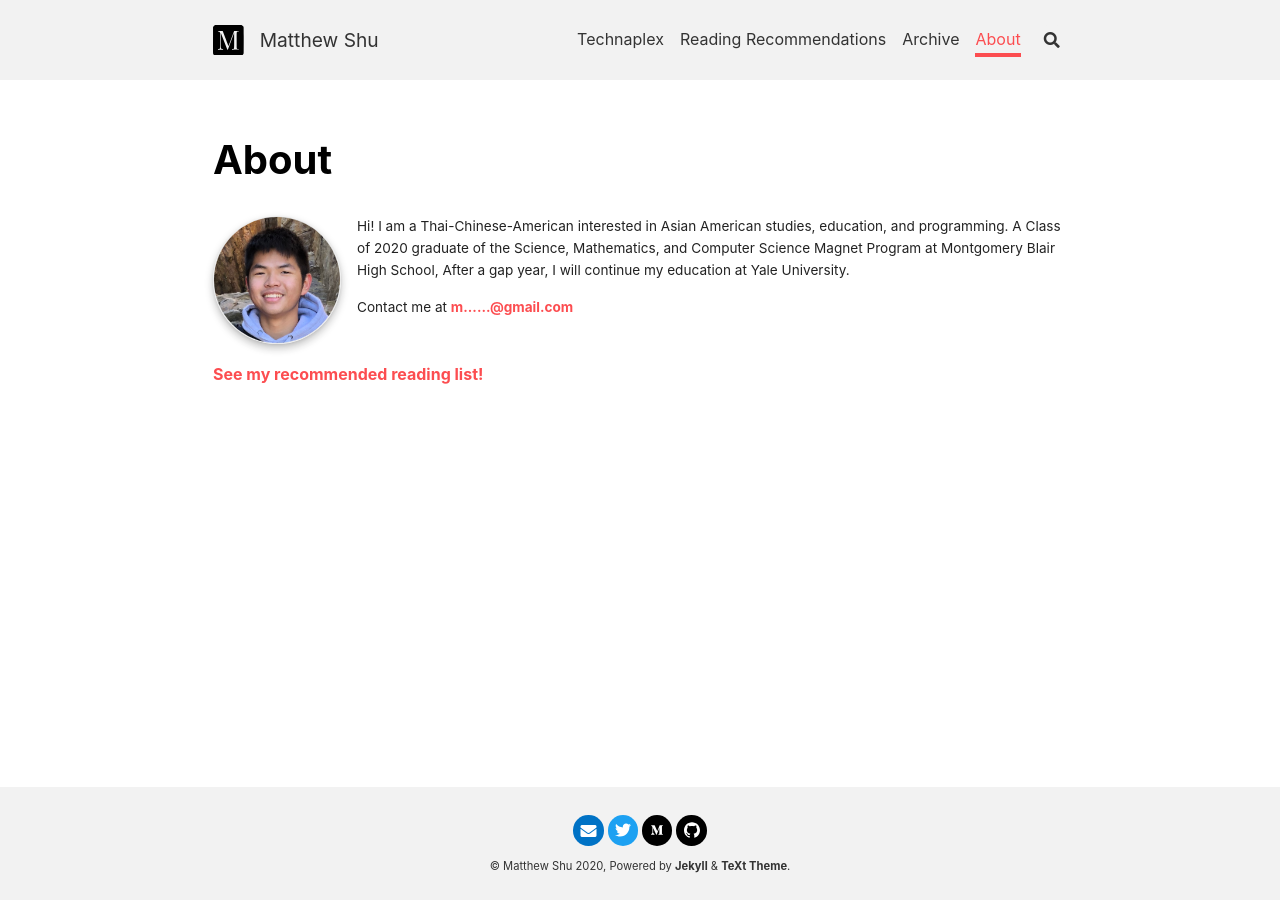
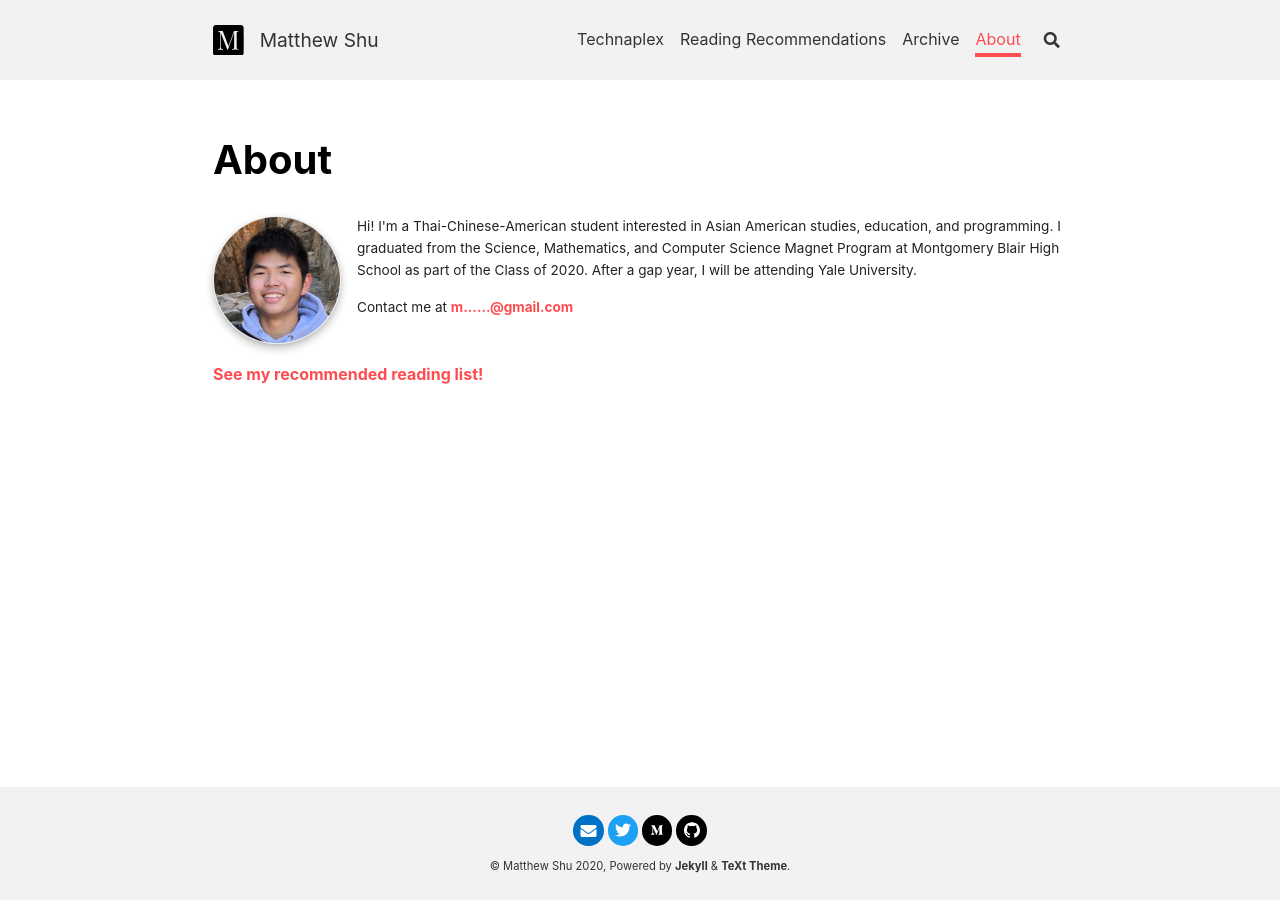
Before and after one commit to Nonameentered/nonameentered.github.io, a Jekyll site: the page built from about.md, in a window 1280 px wide. Built offline with Jekyll 4.4.1, drawn with Linux system fonts in a browser that asks for light colours; nearby versions of some CDN libraries.

Commit message:
Fix typos and rephrase about page

```diff
--- a/about.md
+++ b/about.md
@@ -30,9 +30,9 @@ titles:
   </div>
   <div class="item__content">
     <div class="item__description">
-        <p>Hi! I am a Thai-Chinese-American interested in Asian American studies, education, and programming.
-  A Class of 2020 graduate of the Science, Mathematics, and Computer Science Magnet Program at Montgomery Blair High School,
-  After a gap year, I will continue my education at Yale University.</p>
+        <p>Hi! I'm a Thai-Chinese-American student interested in Asian American studies, education, and programming.
+I graduated from the Science, Mathematics, and Computer Science Magnet Program at Montgomery Blair High School as part of the Class of 2020.
+  After a gap year, I will be attending Yale University.</p>
         <p>Contact me at <a target="_blank" href="https://mailhide.io/e/5MddT">m......@gmail.com</a></p>
 
     </div>
```
